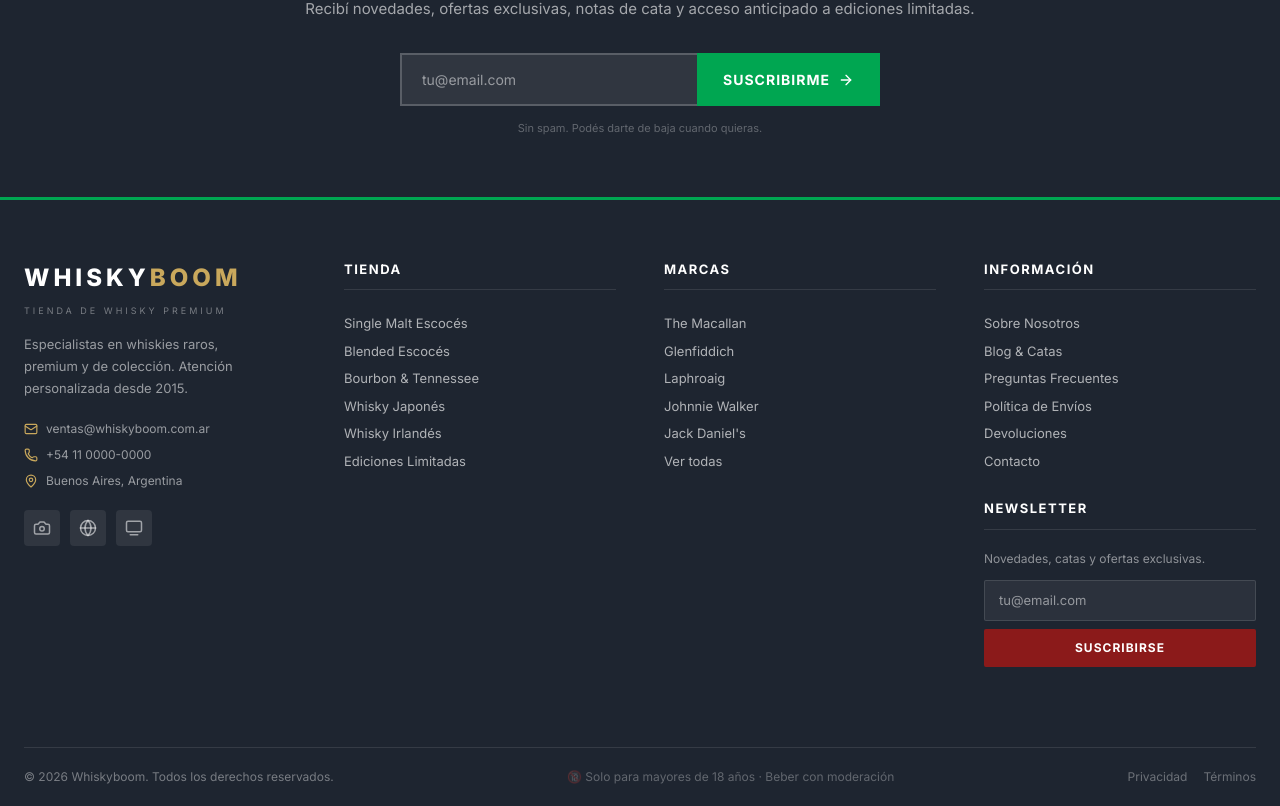
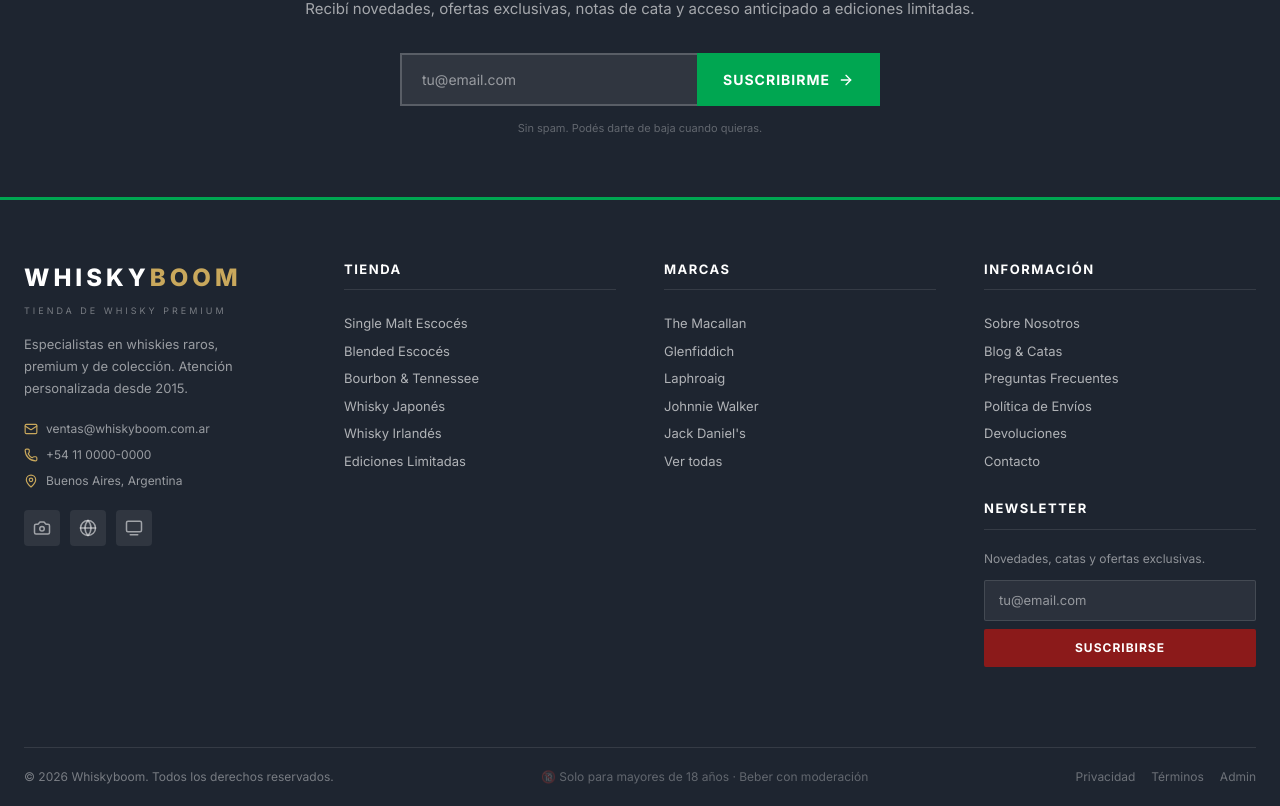
Before and after one commit to Gaz-Style/whiskyboom, a Next.js app: page / in a window 1280 px wide. Shown: the part 2722-3528 px from the top of the page. Built offline with nearby package versions, Linux system fonts and the light colour scheme; no server answers; the database is empty.

Commit message:
UI Updates: Removed top bar and added admin link to footer

```diff
--- a/src/components/layout/Footer.tsx
+++ b/src/components/layout/Footer.tsx
@@ -196,6 +196,7 @@ export default function Footer() {
           <div style={{ display: 'flex', gap: '16px' }}>
             <Link href="/privacidad" style={{ color: 'rgba(255,255,255,0.35)', textDecoration: 'none', fontSize: '12px' }}>Privacidad</Link>
             <Link href="/terminos" style={{ color: 'rgba(255,255,255,0.35)', textDecoration: 'none', fontSize: '12px' }}>Términos</Link>
+            <Link href="/admin" style={{ color: 'rgba(255,255,255,0.35)', textDecoration: 'none', fontSize: '12px' }}>Admin</Link>
           </div>
         </div>
       </div>
```
